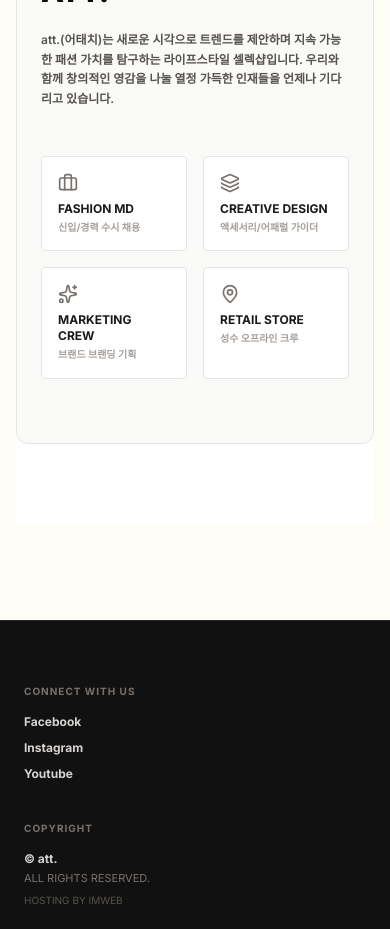
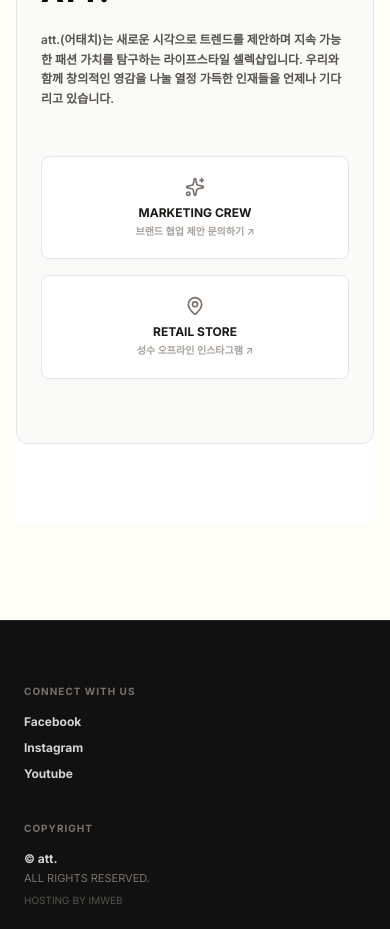
Before and after one commit to ljh200048/att, a React (Vite) app: page / in a window 390 px wide. Shown: the part 4180-5109 px from the top of the page. Built offline with nearby package versions, Linux system fonts and the light colour scheme.

Commit message:
refactor(home): replace recruitment grid with links
Update the recruitment section layout from a static grid to a list of links to improve interaction and responsiveness.

```diff
--- a/src/views/HomeView.tsx
+++ b/src/views/HomeView.tsx
@@ -308,27 +308,27 @@ export default function HomeView({ products, onNavigate, currentUser }: HomeView
             우리와 함께 창의적인 영감을 나눌 열정 가득한 인재들을 언제나 기다리고 있습니다.
           </p>
 
-          <div className="grid grid-cols-2 md:grid-cols-4 gap-4 pt-6 text-xs font-bold text-stone-800">
-            <div className="bg-white border border-stone-200 p-4 hover:border-black transition-colors rounded">
-              <Briefcase className="w-5 h-5 text-stone-500 mb-2" />
-              <p className="font-bold text-stone-900">FASHION MD</p>
-              <p className="text-[10px] text-stone-400 mt-1">신입/경력 수시 채용</p>
-            </div>
-            <div className="bg-white border border-stone-200 p-4 hover:border-black transition-colors rounded">
-              <Layers className="w-5 h-5 text-stone-500 mb-2" />
-              <p className="font-bold text-stone-900">CREATIVE DESIGN</p>
-              <p className="text-[10px] text-stone-400 mt-1">액세서리/어패럴 가이더</p>
-            </div>
-            <div className="bg-white border border-stone-200 p-4 hover:border-black transition-colors rounded">
-              <Sparkles className="w-5 h-5 text-stone-500 mb-2" />
-              <p className="font-bold text-stone-900">MARKETING CREW</p>
-              <p className="text-[10px] text-stone-400 mt-1">브랜드 브랜딩 기획</p>
-            </div>
-            <div className="bg-white border border-stone-200 p-4 hover:border-black transition-colors rounded">
-              <MapPin className="w-5 h-5 text-stone-500 mb-2" />
-              <p className="font-bold text-stone-900">RETAIL STORE</p>
-              <p className="text-[10px] text-stone-400 mt-1">성수 오프라인 크루</p>
-            </div>
+          <div className="grid grid-cols-1 md:grid-cols-2 gap-4 pt-6 text-xs font-bold text-stone-800 max-w-2xl mx-auto w-full">
+            <a
+              href="mailto:collaboration@att-wappen.com"
+              target="_blank"
+              rel="noopener noreferrer"
+              className="bg-white border border-stone-200 p-5 hover:border-black hover:scale-[1.02] active:scale-[0.98] transition-all rounded-lg block group text-center md:text-left"
+            >
+              <Sparkles className="w-5 h-5 text-stone-500 mb-2 group-hover:text-black transition-colors mx-auto md:mx-0" />
+              <p className="font-bold text-stone-900 group-hover:text-black transition-colors">MARKETING CREW</p>
+              <p className="text-[10px] text-stone-400 mt-1 font-semibold">브랜드 협업 제안 문의하기 ↗</p>
+            </a>
+            <a
+              href="https://www.instagram.com/att_attached?igsh=MTNnczE4a25rdzlweg=="
+              target="_blank"
+              rel="noopener noreferrer"
+              className="bg-white border border-stone-200 p-5 hover:border-black hover:scale-[1.02] active:scale-[0.98] transition-all rounded-lg block group text-center md:text-left"
+            >
+              <MapPin className="w-5 h-5 text-stone-500 mb-2 group-hover:text-black transition-colors mx-auto md:mx-0" />
+              <p className="font-bold text-stone-900 group-hover:text-black transition-colors">RETAIL STORE</p>
+              <p className="text-[10px] text-stone-400 mt-1 font-semibold">성수 오프라인 인스타그램 ↗</p>
+            </a>
           </div>
         </div>
       </section>
```
